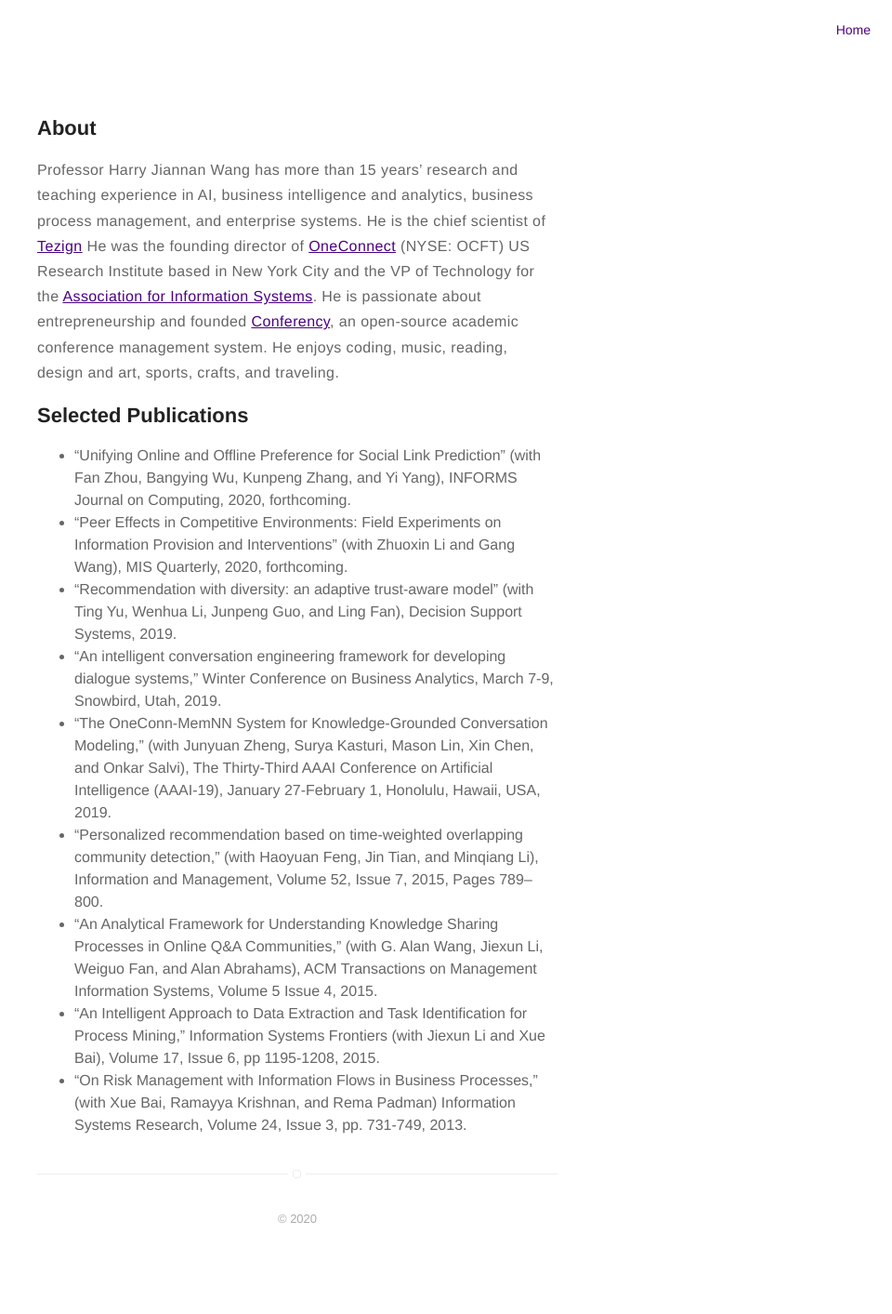
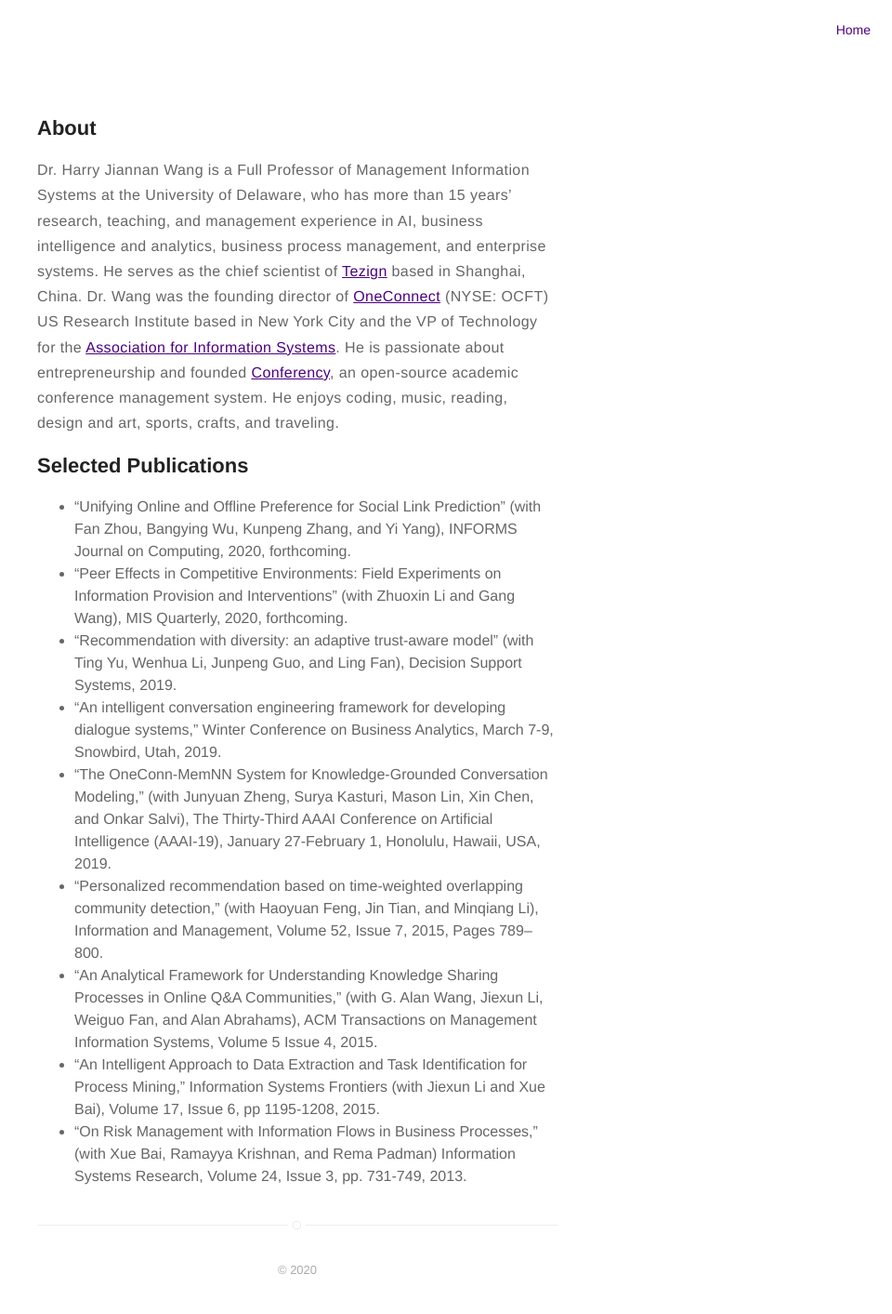
Before and after one commit to harrywang/harrywang.github.io, a Jekyll site: the page built from about.md, in a window 1280 px wide. Shown: the whole page at 93% size, without its empty margins (320-1280 px from the left). Built offline with Jekyll 4.4.1, drawn with Linux system fonts in a browser that asks for light colours; before the commit the page ends 1358 px from its top, so only the background shows below that.

Commit message:
updated about

```diff
--- a/about.md
+++ b/about.md
@@ -4,7 +4,7 @@ layout: page
 ---
 ## About
 
-Professor Harry Jiannan Wang has more than 15 years' research and teaching experience in AI, business intelligence and analytics, business process management, and enterprise systems. He is the chief scientist of [Tezign](https://www.tezign.com) He was the founding director of [OneConnect](https://www.ocft.com/) (NYSE: OCFT) US Research Institute based in New York City and the VP of Technology for the [Association for Information Systems](https://aisnet.org/). He is passionate about entrepreneurship and founded [Conferency](https://www.conferency.com/), an open-source academic conference management system. He enjoys coding, music, reading, design and art, sports, crafts, and traveling.
+Dr. Harry Jiannan Wang is a Full Professor of Management Information Systems at the University of Delaware, who has more than 15 years' research, teaching, and management experience in AI, business intelligence and analytics, business process management, and enterprise systems. He serves as the chief scientist of [Tezign](https://www.tezign.com) based in Shanghai, China. Dr. Wang was the founding director of [OneConnect](https://www.ocft.com/) (NYSE: OCFT) US Research Institute based in New York City and the VP of Technology for the [Association for Information Systems](https://aisnet.org/). He is passionate about entrepreneurship and founded [Conferency](https://www.conferency.com/), an open-source academic conference management system. He enjoys coding, music, reading, design and art, sports, crafts, and traveling.
 
 ## Selected Publications
 
```
